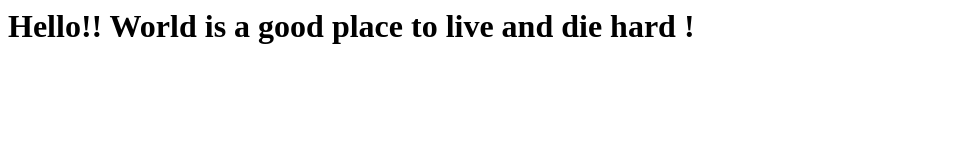
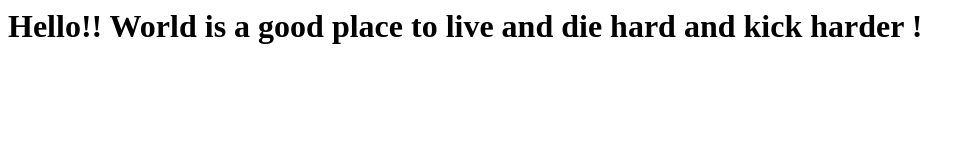
Before and after one commit to rohit-raj/example, a website: page views/index.html in a window 1280 px wide. Shown: the whole page, without its empty margins (0-975 px from the left). Drawn offline with nearby package versions, Linux system fonts and the light colour scheme.

Commit message:
Master: seventh commit

```diff
--- a/views/index.html
+++ b/views/index.html
@@ -9,6 +9,6 @@
 </script>
 </head>
 <body>
-<h1> Hello!!  World is a good place to live and die hard ! </h1>
+<h1> Hello!!  World is a good place to live and die hard and kick harder ! </h1>
 </body>
 </html>
```
